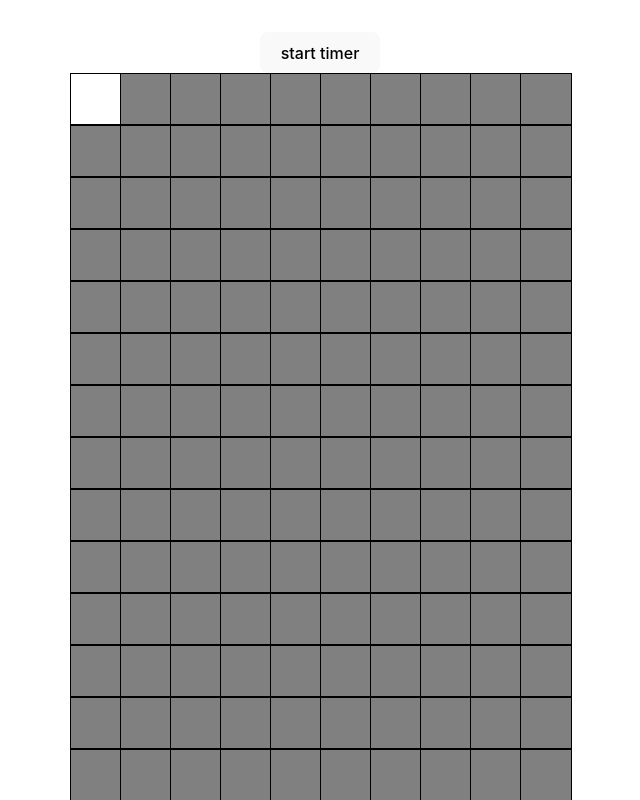
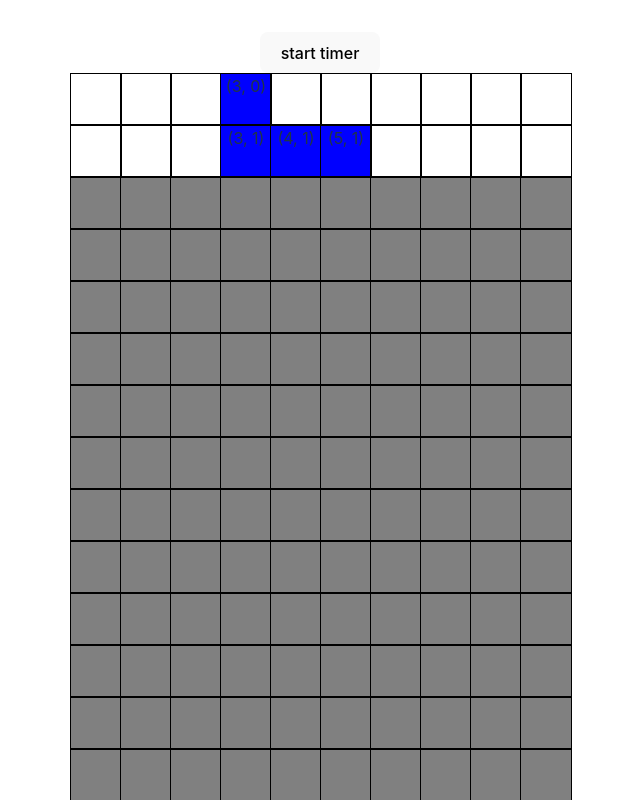
Before and after one commit to UanBaito/tetris, a React (Vite) app in the folder client/: page / in a window 1280 px wide. Shown: the top 800 px of the page, without its empty margins (320-960 px from the left). Built offline with nearby package versions, Linux system fonts and the light colour scheme.

Commit message:
Add algorithm for rendering tetrominos

```diff
--- a/client/src/App.css
+++ b/client/src/App.css
@@ -51,6 +51,10 @@
 	background-color: white !important;
 }
 
+.outerRow {
+	background-color: transparent !important;
+}
+
 .GameBox {
 	display: grid;
 	grid-template-columns: 50px 50px 50px 50px 50px 50px 50px 50px 50px 50px;
--- a/client/src/components/Game.tsx
+++ b/client/src/components/Game.tsx
@@ -5,7 +5,7 @@ export default function Game() {
 	 * Creates an empty tetrion
 	 */
 	const [tetrionState, setTetrionState] = useState<Array<Array<number>>>(
-		Array(15).fill(Array(10).fill(0))
+		Array(17).fill(Array(10).fill(0))
 	);
 
 	const [internalClockState, setInternalClockState] = useState(0); // Time in milliseconds since the game started
@@ -15,13 +15,33 @@ export default function Game() {
 	 * This is the tetromino currently controlled by the player
 	 */
 	const [currentTetrominoState, setCurrentTetrominoState] = useState({
-		shape: 'xd',
-		color: 'xd',
+		shape: 'L',
+		color: 'blue',
+		facing: 0, ///Current rotation, 0 = up, 1 = right, 2 = down, 3 = left.
 		coords: {
-			x: 0,
-			y: 0
-		},
-		facing: 'up'
+			/**
+			 * This is the position of the square that the other squares will rotate around.
+			 * When this property is updated, the other squares will be mapped around it.
+			 * This could be considered the "true" position of the entire tetromino.
+			 */
+			axis: {
+				x: 4,
+				y: 1
+			},
+			/**
+			 * The shapeCoords property tells where the squares around the axis are
+			 * depending on the rotation, describing the shape of the tetromino
+			 */
+			shapeCoords: {
+				facingUpPoints: [
+					///(x, y)
+					[0, 0],
+					[-1, 0],
+					[1, 0],
+					[-1, -1]
+				]
+			}
+		}
 	});
 
 	/**
@@ -47,39 +67,6 @@ export default function Game() {
 		setgameState(true);
 	}
 
-	useEffect(() => {
-		if (gameState) {
-			dropOne();
-		}
-	}, [internalClockState]);
-
-	/*
-	 * This function is called every time the internal clock is updated using the useEffect above.
-	 * It checks if the square below the tetronimo is free, and if it is,
-	 * modifies the currentTetrominoState y coords property to drop it one level.
-	 */
-	function dropOne() {
-		const { x, y } = currentTetrominoState.coords;
-		const tetrionCoordY = tetrionState[y + 1]; /// undefined if the tetromino is at the last row
-		if (tetrionCoordY) {
-			const tetrionCoordXY = tetrionCoordY[x];
-			if (tetrionCoordXY === 0) {
-				console.log('moving');
-				setCurrentTetrominoState((prevState) => ({
-					...prevState,
-					coords: {
-						x: prevState.coords.x,
-						y: prevState.coords.y + 1
-					}
-				}));
-			} else {
-				console.log('cant move');
-			}
-		} else {
-			console.log('cant move');
-		}
-	}
-
 	return (
 		<>
 			<button onClick={startTimer}>start timer</button>
--- a/client/src/components/GameBox.tsx
+++ b/client/src/components/GameBox.tsx
@@ -1,4 +1,5 @@
 import { tetromino } from '../interfaces';
+import Square from './Square';
 
 export default function GameBox({
 	tetrionState,
@@ -9,22 +10,37 @@ export default function GameBox({
 }) {
 	const MappedGame = tetrionState.map((Row, rowIndex) => {
 		const newRow = Row.map((square, squareIndex) => {
-			const coordX = currentTetrominoState.coords.x;
-			const coordY = currentTetrominoState.coords.y;
-			let isOccupied: boolean;
+			const currentTetrominoAxis = currentTetrominoState.coords.axis;
+			const SquareCoords = [squareIndex, rowIndex];
 
-			if (rowIndex === coordY && squareIndex === coordX) {
-				isOccupied = true;
-			} else if (square === 1) {
-				isOccupied = true;
-			} else {
-				isOccupied = false;
+			///Here should be declared a variable with the rotation of the tetromino
+			///Then a switch statement for every rotation
+			///finally, make the for loop below iterate over the result
+
+			for (const points of currentTetrominoState.coords.shapeCoords
+				.facingUpPoints) {
+				if (
+					squareIndex === points[0] + currentTetrominoAxis.x &&
+					rowIndex === points[1] + currentTetrominoAxis.y
+				) {
+					return (
+						<Square
+							color={currentTetrominoState.color}
+							SquareCoords={SquareCoords}
+						/>
+					);
+				}
+			}
+
+			let outerRow = false;
+			if (rowIndex < 2) {
+				outerRow = true;
 			}
 
 			return (
 				<div
 					key={`${rowIndex}-${squareIndex}`}
-					className={`square ${isOccupied ? 'occupied' : 'free'}`}
+					className={`square  ${outerRow ? 'outerRow' : ''}`}
 				></div>
 			);
 		});
--- /dev/null
+++ b/client/src/components/Square.tsx
@@ -0,0 +1,18 @@
+export default function Square({
+	SquareCoords,
+	color
+}: {
+	SquareCoords: Array<number>;
+	color: string;
+}) {
+	const coords = {
+		x: SquareCoords[0],
+		y: SquareCoords[1]
+	};
+	return (
+		<div
+			className="square"
+			style={{ backgroundColor: `${color}` }}
+		>{`(${coords.x}, ${coords.y})`}</div>
+	);
+}
```
Also changed, not shown: client/src/interfaces.ts (+11 -3 lines).
